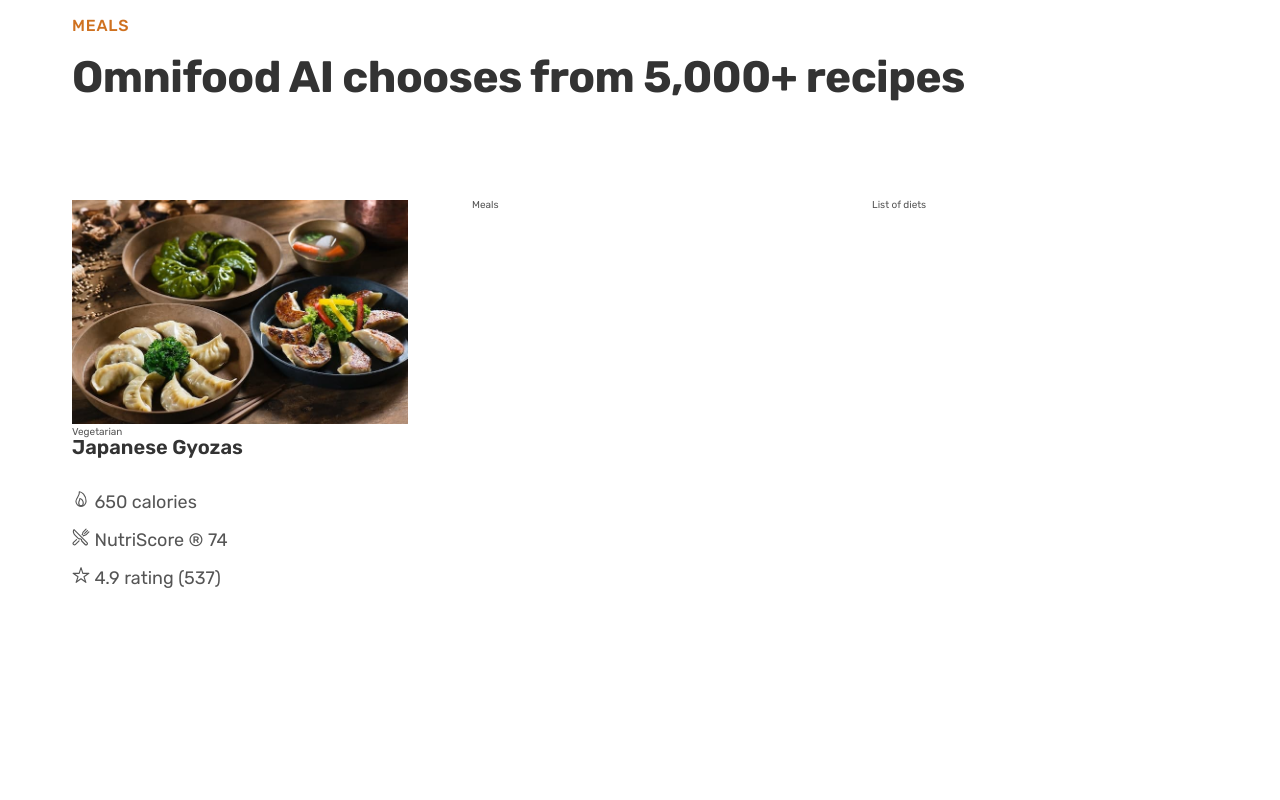
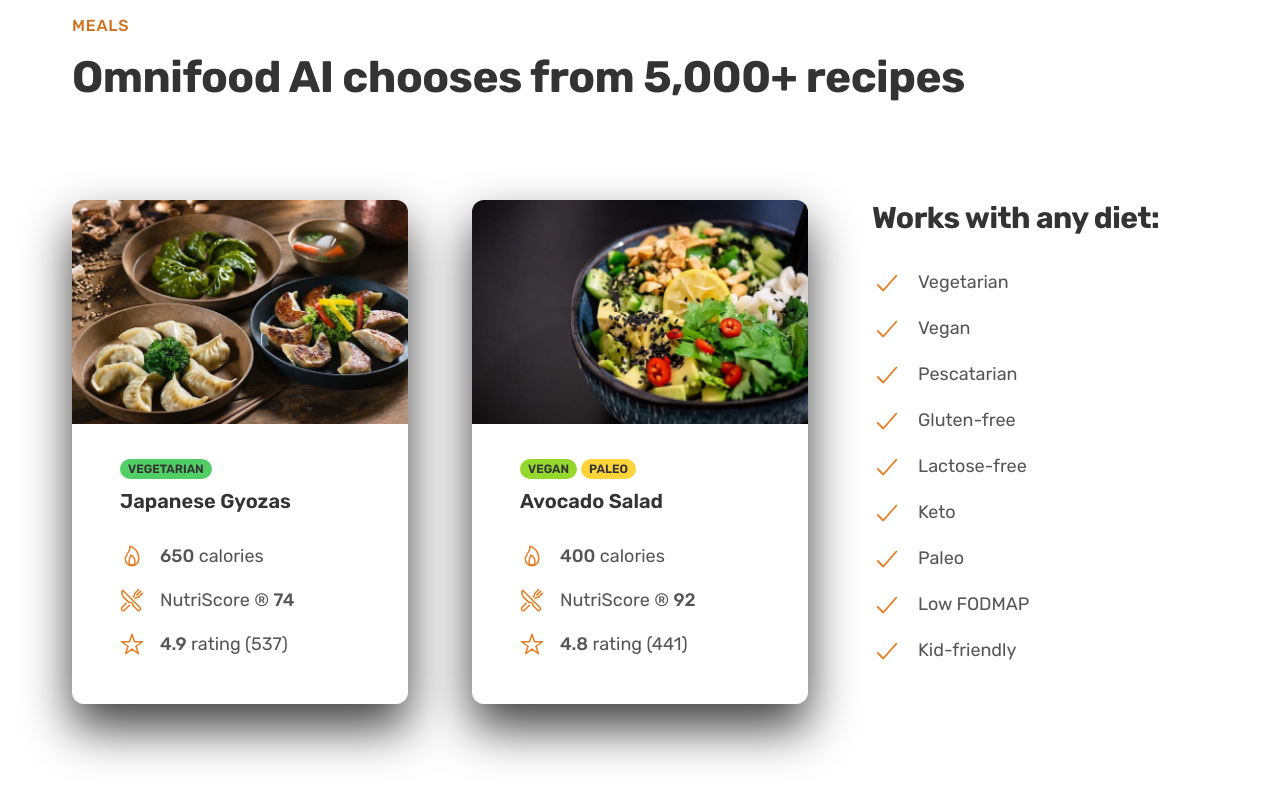
Before and after one commit to marshelaillon/omnifood, a plain HTML site: page index.html in a window 1280 px wide. Shown: the part 2661-3461 px from the top of the page. Before the commit the page ends 3345 px from the top, so only its background shows below. Drawn offline with nearby package versions, Linux system fonts and the light colour scheme.

Commit message:
meal section finished

```diff
--- a/css/general.css
+++ b/css/general.css
@@ -132,3 +132,7 @@ body {
 .margin-right-sm {
   margin-right: 1.6rem !important;
 }
+
+strong {
+  font-weight: 500;
+}
--- a/css/styles.css
+++ b/css/styles.css
@@ -218,6 +218,42 @@
   padding: 9.6rem 0;
 }
 
+.meal {
+  box-shadow: 0 2.4rem 4.8rem rgba(0, 0, 0, 0.75);
+  border-radius: 12px;
+  overflow: hidden;
+}
+
+.meal-content {
+  padding: 3.2rem 4.8rem 4.8rem 4.8rem;
+}
+
+.meal-tags {
+  margin-bottom: 1.2rem;
+  display: flex;
+  gap: 0.4rem;
+}
+
+.tag {
+  display: inline-block;
+  padding: 0.4rem 0.8rem;
+  font-size: 1.2rem;
+  text-transform: uppercase;
+  color: #333;
+  border-radius: 100px;
+  font-weight: 600;
+}
+
+.tag--vegetarian {
+  background-color: #51cf66;
+}
+.tag--vegan {
+  background-color: #94d82d;
+}
+.tag--paleo {
+  background-color: #ffd43b;
+}
+
 .meal-title {
   font-size: 2rem;
   color: #333;
@@ -229,13 +265,42 @@
   list-style: none;
   display: flex;
   flex-direction: column;
-  gap: 1.6rem;
+  gap: 2rem;
 }
 
 .meal-attribute {
   font-size: 1.8rem;
+  display: flex;
+  align-items: center;
+  gap: 1.6rem;
+}
+
+.meal-icon {
+  height: 2.4rem;
+  width: 2.4rem;
+  color: #e67e22;
 }
 
 .meal-img {
   width: 100%;
 }
+
+.list {
+  list-style: none;
+  display: flex;
+  flex-direction: column;
+  gap: 1.6rem;
+}
+
+.list-item {
+  font-size: 1.8rem;
+  display: flex;
+  align-items: center;
+  gap: 1.6rem;
+}
+
+.list-icon {
+  width: 3rem;
+  height: 3rem;
+  color: #e67e22;
+}
--- a/index.html
+++ b/index.html
@@ -180,25 +180,103 @@
               class="meal-img"
               alt="Japanese Gyozas"
             />
-            <span class="tag">Vegetarian</span>
-            <p class="meal-title">Japanese Gyozas</p>
-            <ul class="meal-attributes">
-              <li class="meal-attribute">
-                <ion-icon name="flame-outline"></ion-icon>
-                <span>650 calories</span>
+            <div class="meal-content">
+              <div class="meal-tags">
+                <span class="tag tag--vegetarian">Vegetarian</span>
+              </div>
+              <p class="meal-title">Japanese Gyozas</p>
+              <ul class="meal-attributes">
+                <li class="meal-attribute">
+                  <ion-icon name="flame-outline" class="meal-icon"></ion-icon>
+                  <span><strong>650</strong> calories</span>
+                </li>
+                <li class="meal-attribute">
+                  <ion-icon
+                    name="restaurant-outline"
+                    class="meal-icon"
+                  ></ion-icon>
+                  <span>NutriScore &reg; <strong>74</strong></span>
+                </li>
+                <li class="meal-attribute">
+                  <ion-icon name="star-outline" class="meal-icon"></ion-icon>
+                  <span><strong>4.9</strong> rating (537)</span>
+                </li>
+              </ul>
+            </div>
+          </div>
+
+          <div class="meal">
+            <img
+              src="img/meals/meal-2.jpg"
+              class="meal-img"
+              alt="Avocado salad"
+            />
+            <div class="meal-content">
+              <div class="meal-tags">
+                <span class="tag tag--vegan">Vegan</span>
+                <span class="tag tag--paleo">Paleo</span>
+              </div>
+              <p class="meal-title">Avocado Salad</p>
+              <ul class="meal-attributes">
+                <li class="meal-attribute">
+                  <ion-icon name="flame-outline" class="meal-icon"></ion-icon>
+                  <span><strong>400</strong> calories</span>
+                </li>
+                <li class="meal-attribute">
+                  <ion-icon
+                    name="restaurant-outline"
+                    class="meal-icon"
+                  ></ion-icon>
+                  <span>NutriScore &reg; <strong>92</strong></span>
+                </li>
+                <li class="meal-attribute">
+                  <ion-icon name="star-outline" class="meal-icon"></ion-icon>
+                  <span><strong>4.8</strong> rating (441)</span>
+                </li>
+              </ul>
+            </div>
+          </div>
+          <div class="diets">
+            <h3 class="heading-tertiary">Works with any diet:</h3>
+            <ul class="list">
+              <li class="list-item">
+                <ion-icon name="checkmark-outline" class="list-icon"></ion-icon
+                ><span> Vegetarian</span>
               </li>
-              <li class="meal-attribute">
-                <ion-icon name="restaurant-outline"></ion-icon>
-                <span>NutriScore &reg; 74</span>
+              <li class="list-item">
+                <ion-icon name="checkmark-outline" class="list-icon"></ion-icon
+                ><span> Vegan</span>
               </li>
-              <li class="meal-attribute">
-                <ion-icon name="star-outline"></ion-icon>
-                <span>4.9 rating (537)</span>
+              <li class="list-item">
+                <ion-icon name="checkmark-outline" class="list-icon"></ion-icon
+                ><span> Pescatarian</span>
+              </li>
+              <li class="list-item">
+                <ion-icon name="checkmark-outline" class="list-icon"></ion-icon
+                ><span> Gluten-free</span>
+              </li>
+              <li class="list-item">
+                <ion-icon name="checkmark-outline" class="list-icon"></ion-icon
+                ><span> Lactose-free</span>
+              </li>
+              <li class="list-item">
+                <ion-icon name="checkmark-outline" class="list-icon"></ion-icon
+                ><span> Keto</span>
+              </li>
+              <li class="list-item">
+                <ion-icon name="checkmark-outline" class="list-icon"></ion-icon
+                ><span> Paleo</span>
+              </li>
+              <li class="list-item">
+                <ion-icon name="checkmark-outline" class="list-icon"></ion-icon
+                ><span> Low FODMAP</span>
+              </li>
+              <li class="list-item">
+                <ion-icon name="checkmark-outline" class="list-icon"></ion-icon
+                ><span> Kid-friendly</span>
               </li>
             </ul>
           </div>
-          <div class="meal">Meals</div>
-          <div class="list">List of diets</div>
         </div>
       </section>
     </main>
```
